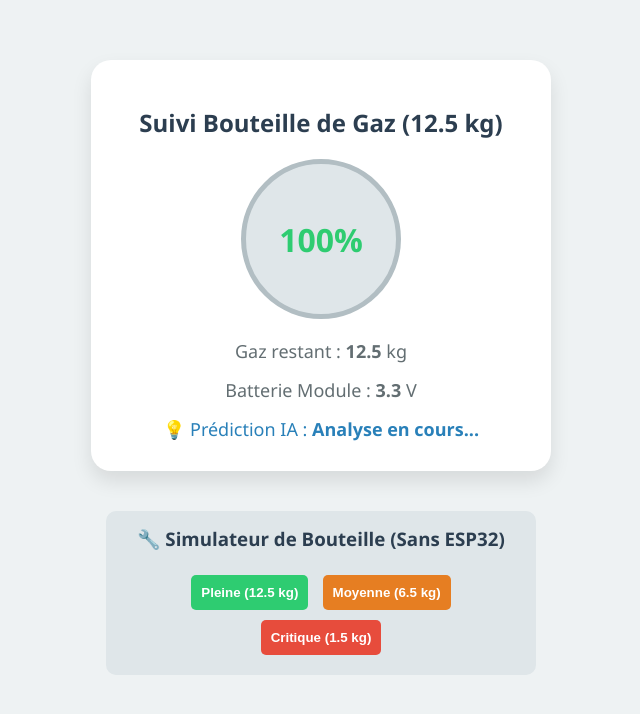
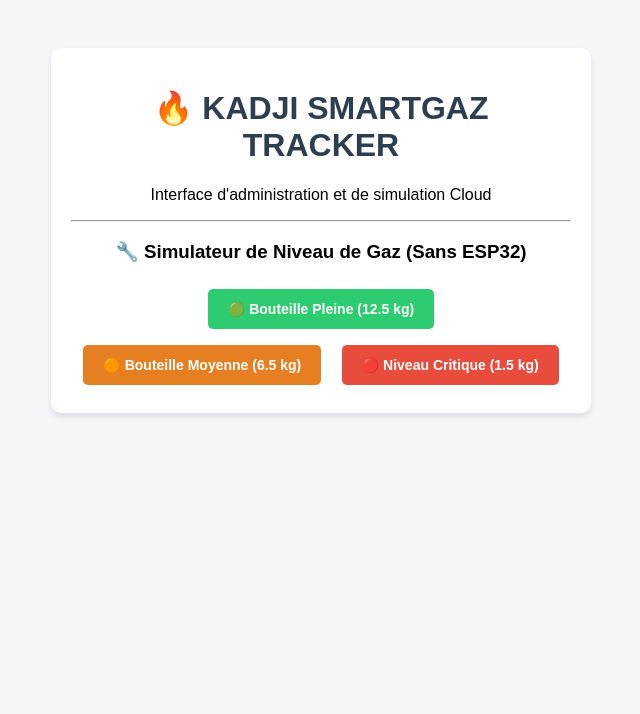
Before and after one commit to kettsonskadji-sketch/serveur_gaz-, a website: page index.html in a window 1280 px wide. Shown: the whole page, without its empty margins (319-959 px from the left). Drawn offline with Linux system fonts and the light colour scheme; no server answers.

Commit message:
Update index.html

```diff
--- a/index.html
+++ b/index.html
@@ -2,118 +2,71 @@
 <html lang="fr">
 <head>
     <meta charset="UTF-8">
-    <meta name="viewport" content="width=device-width, initial-scale=1.0">
-    <title>Mon Application Gaz 12.5 kg</title>
+    <title>KADJI SMARTGAZ TRACKER - Administration Web</title>
     <style>
-        body { font-family: 'Segoe UI', Tahoma, Geneva, Verdana, sans-serif; background: #eef2f3; text-align: center; margin: 0; padding: 20px; }
-        .card { background: white; max-width: 400px; margin: 40px auto; padding: 30px; border-radius: 20px; box-shadow: 0 10px 20px rgba(0,0,0,0.1); }
-        h1 { color: #2c3e50; font-size: 24px; }
-        .jauge-container { position: relative; width: 150px; height: 150px; background: #dfe6e9; border-radius: 50%; margin: 20px auto; display: flex; align-items: center; justify-content: center; border: 5px solid #b2bec3; }
-        .jauge-valeur { font-size: 32px; font-weight: bold; color: #2ecc71; }
-        .info-poids { font-size: 18px; color: #636e72; margin-top: 15px; }
-        .status-alerte { background: #ff7675; color: white; padding: 10px; border-radius: 10px; font-weight: bold; margin-top: 20px; display: none; animation: clignote 1s infinite; }
-        @keyframes clignote { 0% { opacity: 1; } 50% { opacity: 0.4; } 100% { opacity: 1; } }
+        body { font-family: Arial, sans-serif; text-align: center; background-color: #f5f6fa; padding: 20px; }
+        .card { background: white; padding: 20px; border-radius: 10px; max-width: 500px; margin: 20px auto; box-shadow: 0 4px 6px rgba(0,0,0,0.1); }
+        h1 { color: #2c3e50; }
+        button { color: white; border: none; padding: 12px 20px; margin: 8px; border-radius: 5px; cursor: pointer; font-weight: bold; font-size: 14px; }
+        .btn-vert { background-color: #2ecc71; }
+        .btn-orange { background-color: #e67e22; }
+        .btn-rouge { background-color: #e74c3c; }
     </style>
 </head>
 <body>
 
     <div class="card">
-        <h1>Suivi Bouteille de Gaz (12.5 kg)</h1>
+        <h1>🔥 KADJI SMARTGAZ TRACKER</h1>
+        <p>Interface d'administration et de simulation Cloud</p>
 
-        <div class="jauge-container">
-            <div id="pourcentage" class="jauge-valeur">100%</div>
-        </div>
+        <hr>
 
-        <div class="info-poids">Gaz restant : <strong id="poids">12.5</strong> kg</div>
-        <div class="info-poids">Batterie Module : <strong id="batterie">3.3</strong> V</div>
-        <div class="info-poids" style="color: #2980b9;">💡 Pr&eacute;diction IA : <strong id="ia_prediction">Analyse en cours...</strong></div>
-
-
-        <div id="zoneAlerte" class="status-alerte">⚠️ ALERTE : BOUTEILLE PRESQUE VIDE ! ⚠️</div>
-    </div>
-
-    <script>
-        // Fonction magique qui demande automatiquement les données au serveur toutes les 2 secondes
-        async function rafraichirDonnees() {
-            try {
-                const reponse = await fetch('/api/status');
-                const données = await reponse.json();
-
-                // Mise à jour de l'affichage
-                document.getElementById('pourcentage').innerText = données.pourcentage + "%";
-                document.getElementById('poids').innerText = données.poids;
-                document.getElementById('batterie').innerText = données.batterie;
-                document.getElementById('ia_prediction').innerText = données.joursRestantsEstimes;
-
-                // Gestion visuelle de l'alerte
-                const alerteBox = document.getElementById('zoneAlerte');
-                if (données.alerte) {
-                    alerteBox.style.display = 'block';
-                    document.getElementById('pourcentage').style.color = '#e74c3c'; // Rouge si vide
-                } else {
-                    alerteBox.style.display = 'none';
-                    document.getElementById('pourcentage').style.color = '#2ecc71'; // Vert si OK
-                }
-            } catch (erreur) {
-                console.log("Attente des donnees de la bouteille...");
-            }
-        }
-
-        // Relancer la fonction toutes les 2000 millisecondes (2 secondes)
-        setInterval(rafraichirDonnees, 2000);
-    </script>
-    <!-- ZONE DE SIMULATION SECRÈTE POUR LA SOUTENANCE -->
-<div style="margin-top: 30px; padding: 15px; background: #dfe6e9; border-radius: 10px; max-width: 400px; margin-left: auto; margin-right: auto;">
-    <h3 style="color: #2c3e50; margin-top: 0;">🔧 Simulateur de Bouteille (Sans ESP32)</h3>
-    <button onclick="simulerGaz(12.5, 100)" style="background: #2ecc71; color: white; border: none; padding: 10px; margin: 5px; border-radius: 5px; cursor: pointer; font-weight: bold;">Pleine (12.5 kg)</button>
-    <button onclick="simulerGaz(6.5, 52)" style="background: #e67e22; color: white; border: none; padding: 10px; margin: 5px; border-radius: 5px; cursor: pointer; font-weight: bold;">Moyenne (6.5 kg)</button>
-    <button onclick="simulerGaz(1.5, 12)" style="background: #e74c3c; color: white; border: none; padding: 10px; margin: 5px; border-radius: 5px; cursor: pointer; font-weight: bold;">Critique (1.5 kg)</button>
+        <h3>🔧 Simulateur de Niveau de Gaz (Sans ESP32)</h3>
+        <button class="btn-vert" onclick="simulerGaz(12.5, 100)">🟢 Bouteille Pleine (12.5 kg)</button>
+        <button class="btn-orange" onclick="simulerGaz(6.5, 52)">🟠 Bouteille Moyenne (6.5 kg)</button>
+        <button class="btn-rouge" onclick="simulerGaz(1.5, 12)">🔴 Niveau Critique (1.5 kg)</button>
     </div>
 
     <script>
     async function simulerGaz(poidsSimule, pourcentageSimule) {
+        const URL_SERVEUR = "https://onrender.com";
+        const CLE_API = "MonSecretCameroun2026";
+
         try {
-        // 1. On envoie une mesure un peu plus haute pour créer un historique pour l'IA
-        let poidsPrecedent = poidsSimule + 2.0;
-        let pourcentagePrecedent = pourcentageSimule + 15;
-
-    await fetch('https://onrender.com', {
-
+            // Étape 1 : Simulation du point précédent pour l'IA
+            await fetch(URL_SERVEUR, {
                 method: 'POST',
-            headers: { 'Content-Type': 'application/json', 'x-api-key': 'MonSecretCameroun2026' },
-            body: JSON.stringify({ poids: poidsPrecedent, pourcentage: pourcentagePrecedent, batterie: 3.3 })
+                headers: { 'Content-Type': 'application/json', 'x-api-key': CLE_API },
+                body: JSON.stringify({ poids: poidsSimule + 2.0, pourcentage: pourcentageSimule + 15, batterie: 3.3 })
             });
 
-        // 2. On attend 1 seconde et on envoie la vraie mesure simulée pour que l'IA calcule la chute
+            // Étape 2 : Simulation du point actuel après 500ms
             setTimeout(async () => {
-            await fetch('/api/gaz', {
+                const reponse = await fetch(URL_SERVEUR, {
                     method: 'POST',
-                headers: { 'Content-Type': 'application/json', 'x-api-key': 'MonSecretCameroun2026' },
+                    headers: { 'Content-Type': 'application/json', 'x-api-key': CLE_API },
                     body: JSON.stringify({ poids: poidsSimule, pourcentage: pourcentageSimule, batterie: 3.3 })
                 });
 
-            // 3. CODE DE L'ALERTE VOCALE POUR L'ORDINATEUR (Si niveau critique)
+                if (reponse.ok) {
+                    alert("✅ Données envoyées au Cloud ! Poids : " + poidsSimule + " kg");
+
+                    // Si niveau critique, l'ordinateur parle
                     if (poidsSimule < 2.0) {
-                // On prépare le message vocal de l'ordinateur
-                let messageVocal = new SpeechSynthesisUtterance("Attention. Le niveau de gaz de votre bouteille de 12,5 kg est critique. Veuillez procéder à la recharge.");
-                messageVocal.lang = 'fr-FR'; // On force la voix en français
-                messageVocal.rate = 1.0;     // Vitesse normale de la parole
-
-                // L'ordinateur parle !
-                window.speechSynthesis.speak(messageVocal);
+                        let voix = new SpeechSynthesisUtterance("Attention. Le niveau de gaz de votre bouteille de 12,5 kg est critique. Veuillez procéder à la recharge.");
+                        voix.lang = 'fr-FR';
+                        window.speechSynthesis.speak(voix);
+                    }
                 } else {
-                alert("Simulation réussie ! Poids actuel : " + poidsSimule + " kg");
+                    alert("❌ Le serveur a rejeté la simulation. Statut : " + reponse.status);
                 }
-
-        }, 1000);
+            }, 500);
 
         } catch (erreur) {
-        alert("Erreur lors de la simulation");
+            alert("❌ Erreur réseau : impossible de joindre le serveur Render.");
+            console.error(erreur);
         }
     }
-
-
     </script>
-
 </body>
 </html>
```
Lines whose indentation alone changed are shown as unchanged.
